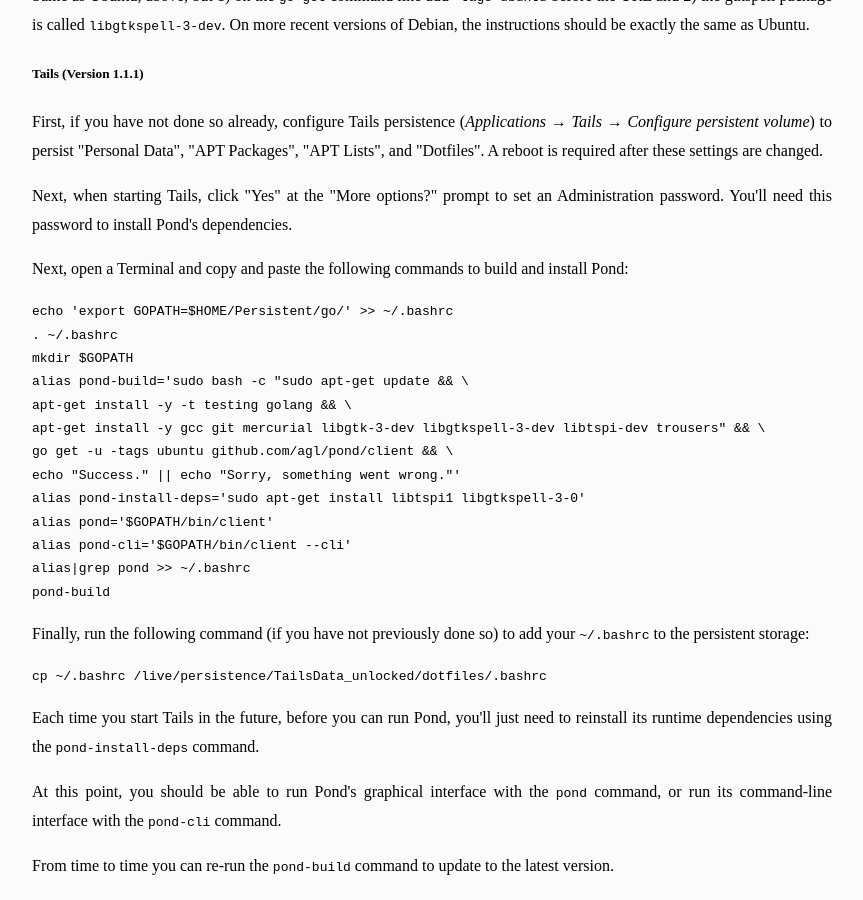
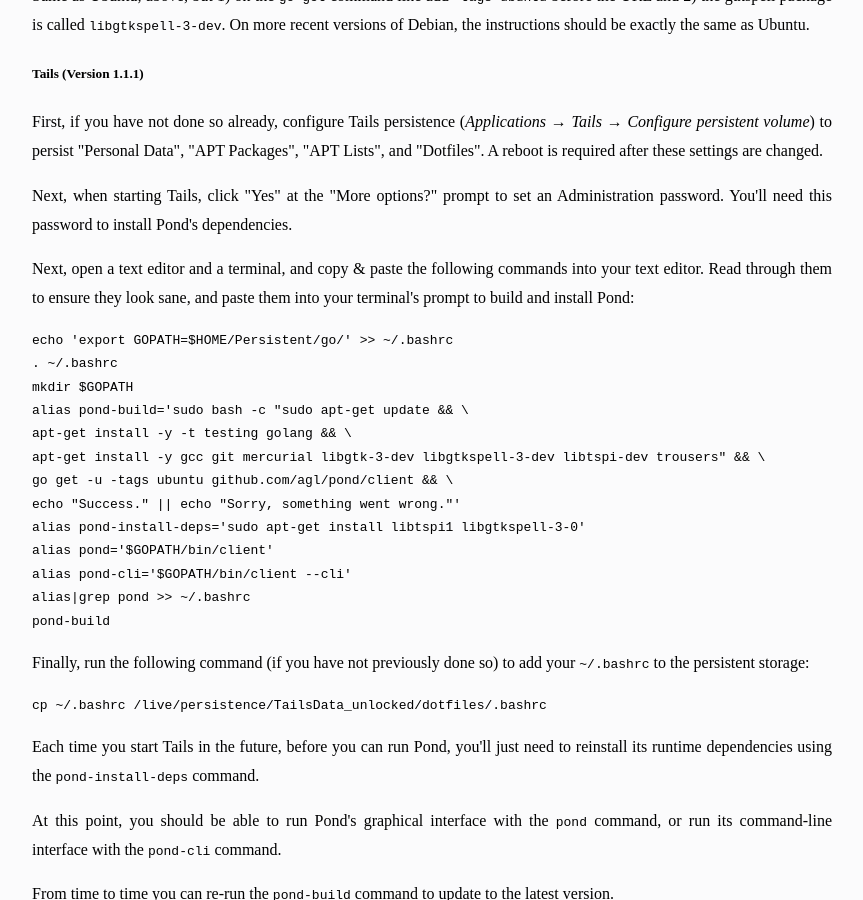
Before and after one commit to agl/pond, a Jekyll site: the page built from doc/index.html, in a window 1280 px wide and 900 px high, scrolled down 1297 px. Shown: the whole window, without its empty margins (208-1071 px from the left). Built offline with Jekyll 4.4.1, drawn with Linux system fonts in a browser that asks for light colours; some web fonts are replaced.

Commit message:
Reword copy-paste instructions to avoid teaching bad practices

```diff
--- a/doc/index.html
+++ b/doc/index.html
@@ -51,7 +51,7 @@ $GOPATH/bin/client</pre>
 
 <p>Next, when starting Tails, click "Yes" at the "More options?" prompt to set an Administration password. You'll need this password to install Pond's dependencies.</p>
 
-<p>Next, open a Terminal and copy and paste the following commands to build and install Pond:</p>
+<p>Next, open a text editor and a terminal, and copy &amp; paste the following commands into your text editor. Read through them to ensure they look sane, and paste them into your terminal's prompt to build and install Pond:</p>
 
 <pre>echo 'export GOPATH=$HOME/Persistent/go/' &gt;&gt; ~/.bashrc
 . ~/.bashrc
```
